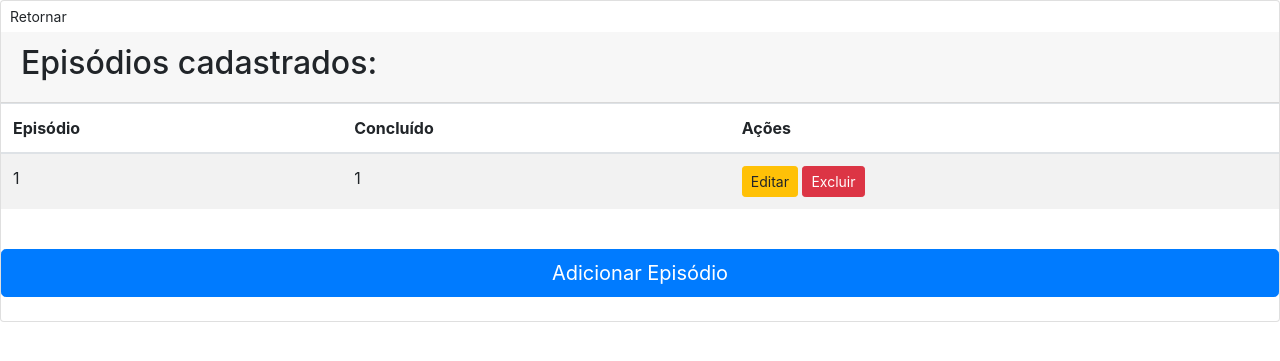
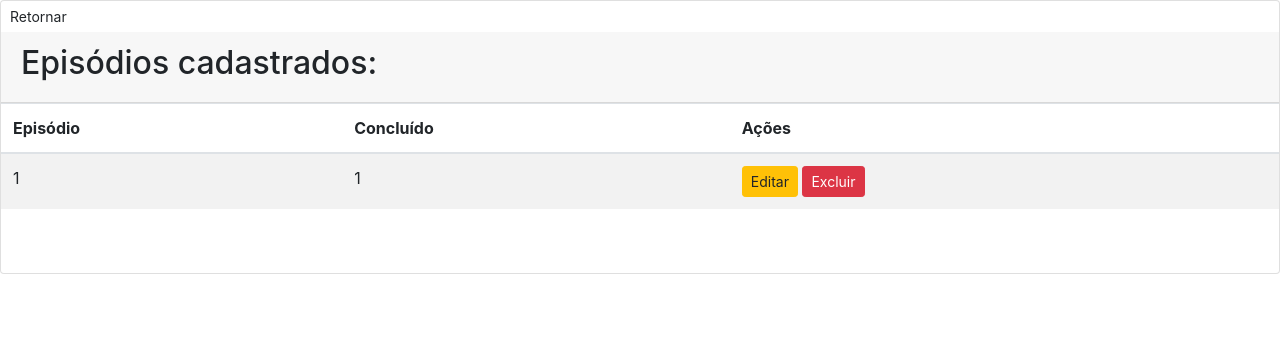
Before and after one commit to next-ep/next-ep, a Flask app: page /serie/1/seasons/view/1 in a window 1280 px wide. Shown: the part 70-431 px from the top of the page. Run offline with Flask 2, Linux system fonts and the light colour scheme; a user stored in the database is signed in; tables that the repository leaves empty hold one stand-in row (values such as "Sample post"); some libraries are stand-ins or nearby versions.

Commit message:
efetuando ajustes

```diff
--- a/app/templates/details_season.html
+++ b/app/templates/details_season.html
@@ -39,7 +39,6 @@
                   </tbody>
             </table>
             <br>
-            <a id="add-seasons" class="btn btn-lg btn-primary btn-block" method="POST" href="{{url_for('series.add_single_episode', id=season.id)}}" role="button">Adicionar Episódio</a>
         </form>
 </div>
 <br>
```
